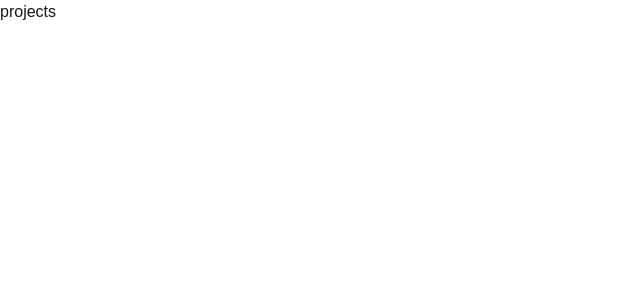
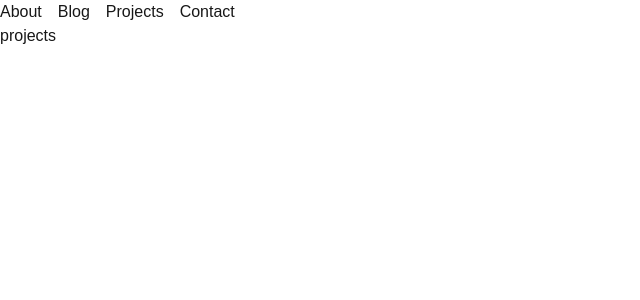
Before and after one commit to Dope-Otaku/portfolio_v4, a Next.js app in the folder portfolio_v4/: page /projects in a window 1280 px wide. Shown: the top 300 px of the page, without its empty margins (0-640 px from the left). Built offline with nearby package versions, Linux system fonts and the light colour scheme.

Commit message:
imported header independently

```diff
--- a/portfolio_v4/src/app/layout.js
+++ b/portfolio_v4/src/app/layout.js
@@ -1,6 +1,7 @@
 import { Geist, Geist_Mono } from "next/font/google";
 import Link from "next/link";
 import "./globals.css";
+import header from "./header/page";
 
 const geistSans = Geist({
   variable: "--font-geist-sans",
@@ -23,7 +24,8 @@ export default function RootLayout({ children }) {
       <body
         className={`${geistSans.variable} ${geistMono.variable} antialiased`}
       >
-        {children}
+        {header()}
+        <main>{children}</main>
       </body>
     </html>
   );
```
